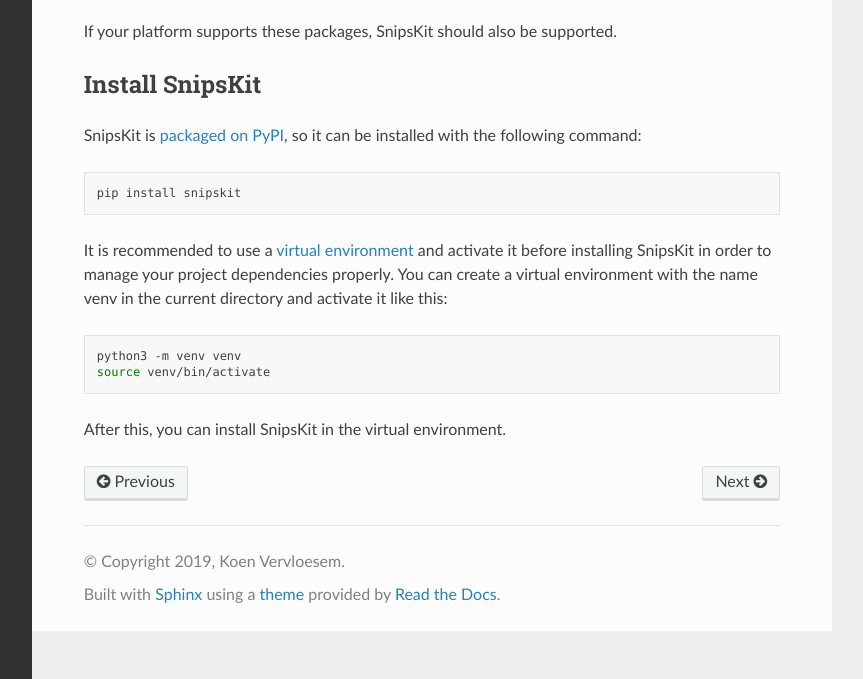
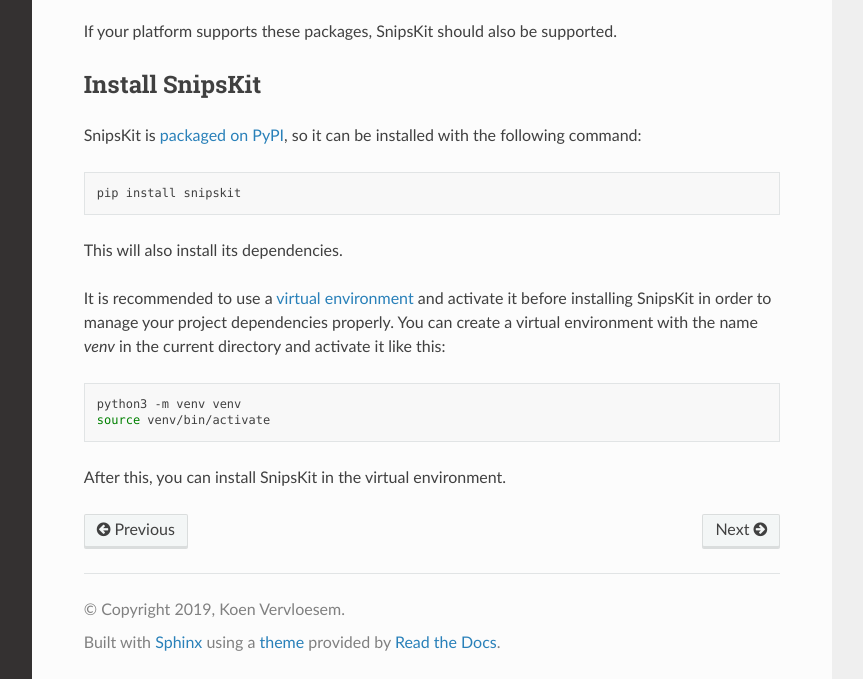
Before and after one commit to koenvervloesem/snipskit, a Sphinx documentation site: the page built from docs/source/installation.rst, in a window 1280 px wide and 1119 px high, cut to the strip 440-1119 px from the top of the window. Shown: the whole strip, without its empty margins (268-1131 px from the left). Built offline with Sphinx 7.4.7 and the Read the Docs theme 2.0.0, drawn with Linux system fonts in a browser that asks for light colours.

Commit message:
Docs: Improve installation part

```diff
--- a/docs/source/installation.rst
+++ b/docs/source/installation.rst
@@ -24,7 +24,9 @@
    :start-after: inclusion-marker-start-installation
    :end-before: inclusion-marker-end-installation
 
-It is recommended to use a `virtual environment`_ and activate it before installing SnipsKit in order to manage your project dependencies properly. You can create a virtual environment with the name venv in the current directory and activate it like this:
+This will also install its dependencies.
+
+It is recommended to use a `virtual environment`_ and activate it before installing SnipsKit in order to manage your project dependencies properly. You can create a virtual environment with the name `venv` in the current directory and activate it like this:
 
 .. code-block:: sh
 
```
